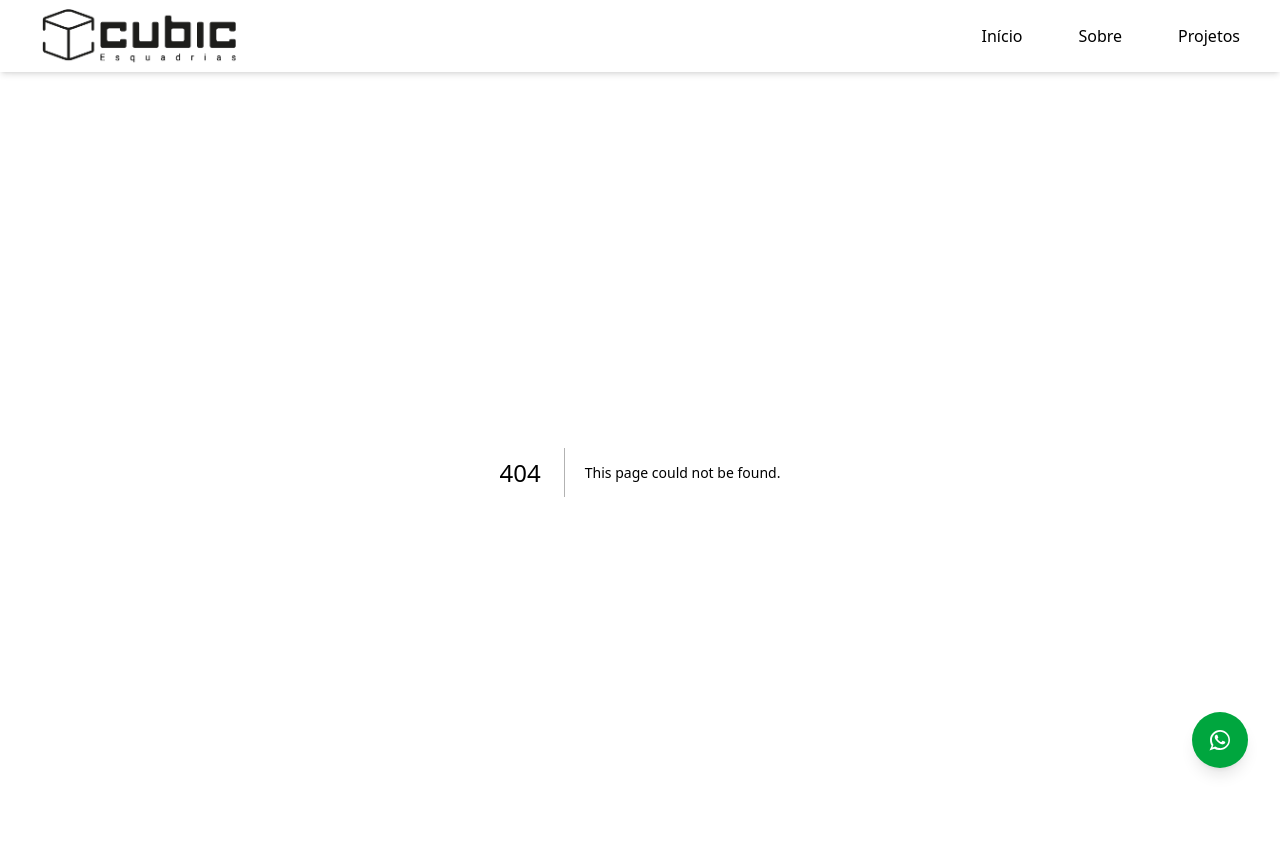
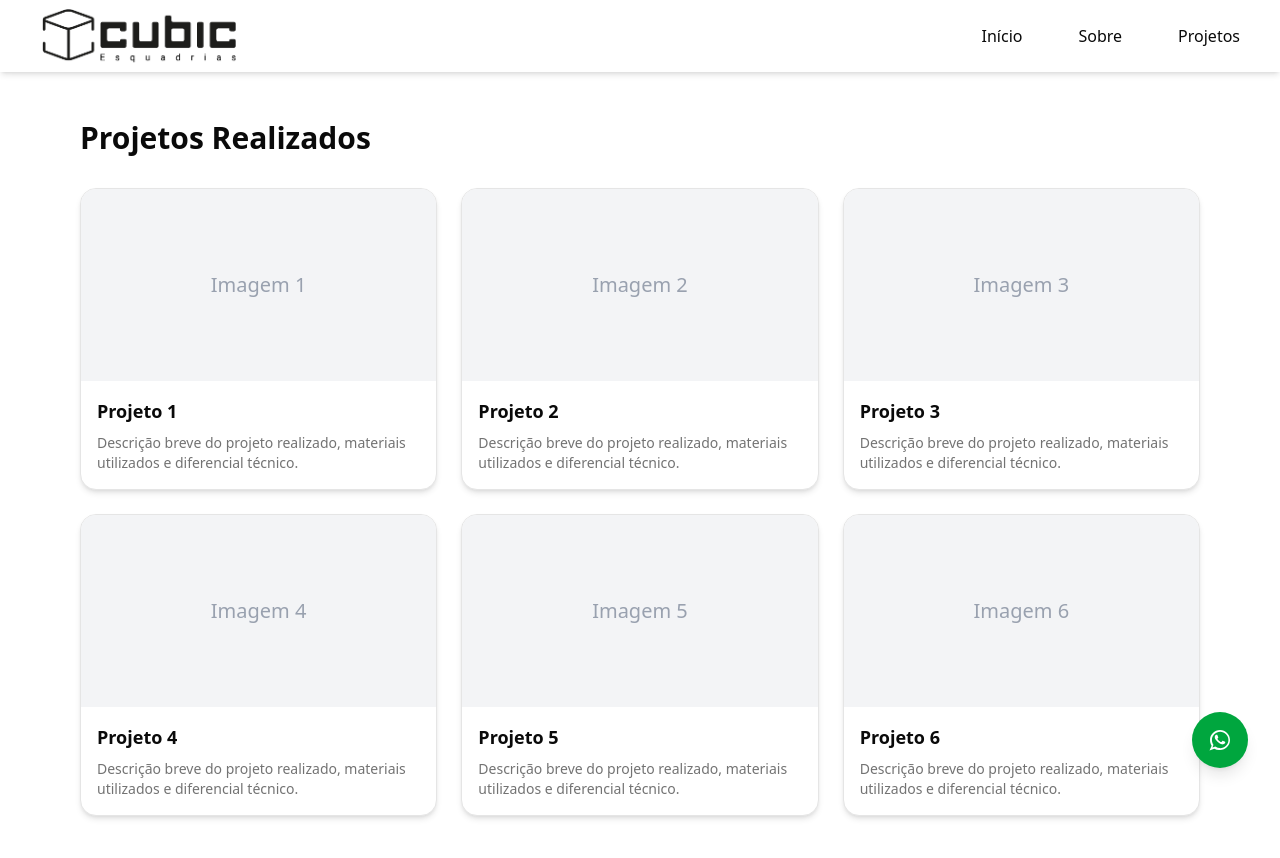
Before and after one commit to JesusVicken/cubicesquadrias, a Next.js app in the folder cubic-esquadrias/: page /projetos in a window 1280 px wide. Before the commit this address had no page. Shown: the top 858 px of the page. Built offline with nearby package versions, Linux system fonts and the light colour scheme.

Commit message:
feat: subi páginas de sobre e projetos

```diff
--- a/cubic-esquadrias/src/app/_components/contact.tsx
+++ b/cubic-esquadrias/src/app/_components/contact.tsx
@@ -81,7 +81,7 @@ export default function Contact() {
                     {/* Redes Sociais */}
                     <div data-aos="fade-up" data-aos-delay="200">
                         <h3 className="text-2xl font-semibold mb-4">Redes Sociais</h3>
-                        <p className="mb-4 text-gray-300">Siga a Cubic para ver nossos projetos e novidades:</p>
+                        <p className="mb-4 text-gray-300">Siga a Cubic para ver nossos projetos e novidades</p>
                         <div className="flex gap-4">
                             <a
                                 href="https://www.facebook.com/cubicesquadr"
@@ -118,8 +118,8 @@ export default function Contact() {
             {/* Mapa da Esplanada dos Ministérios */}
             <div className="w-full h-[300px] md:h-[400px] lg:h-[450px]">
                 <iframe
-                    title="Esplanada dos Ministérios, Brasília"
-                    src="https://www.google.com/maps/embed?pb=!1m18!1m12!1m3!1d3839.328389056057!2d-47.88278592433961!3d-15.793466184825492!2m3!1f0!2f0!3f0!3m2!1i1024!2i768!4f13.1!3m3!1m2!1s0x935a309ae2a9ae0f%3A0x3a9a6d4b4e21f6c4!2sEsplanada%20dos%20Minist%C3%A9rios%2C%20Bras%C3%ADlia%20-%20DF!5e0!3m2!1spt-BR!2sbr!4v1712345678901!5m2!1spt-BR!2sbr"
+                    title="Brasília, Distrito Federal"
+                    src="https://www.google.com/maps/embed?pb=!1m18!1m12!1m3!1d245795.716750481!2d-48.1419609!3d-15.7214313!2m3!1f0!2f0!3f0!3m2!1i1024!2i768!4f13.1!3m3!1m2!1s0x935a3d18d9b105ef%3A0x1c3ccb0d81a161b2!2zQnJhc8OtbGlhLCBERg!5e0!3m2!1spt-BR!2sbr!4v1712345678901!5m2!1spt-BR!2sbr"
                     width="100%"
                     height="100%"
                     loading="lazy"
--- /dev/null
+++ b/cubic-esquadrias/src/app/projetos/page.tsx
@@ -0,0 +1,25 @@
+export default function ProjetosPage() {
+    return (
+        <main className="max-w-6xl mx-auto px-4 py-12">
+            <h1 className="text-3xl font-bold mb-8">Projetos Realizados</h1>
+            <div className="grid grid-cols-1 sm:grid-cols-2 lg:grid-cols-3 gap-6">
+                {[1, 2, 3, 4, 5, 6].map((id) => (
+                    <div
+                        key={id}
+                        className="bg-white rounded-2xl shadow-md overflow-hidden border"
+                    >
+                        <div className="h-48 bg-gray-100 flex items-center justify-center text-gray-400 text-xl">
+                            Imagem {id}
+                        </div>
+                        <div className="p-4">
+                            <h2 className="font-semibold text-lg mb-2">Projeto {id}</h2>
+                            <p className="text-sm text-muted-foreground">
+                                Descrição breve do projeto realizado, materiais utilizados e diferencial técnico.
+                            </p>
+                        </div>
+                    </div>
+                ))}
+            </div>
+        </main>
+    )
+}
--- /dev/null
+++ b/cubic-esquadrias/src/app/sobre/page.tsx
@@ -0,0 +1,10 @@
+export default function SobrePage() {
+    return (
+        <main className="max-w-4xl mx-auto px-4 py-12">
+            <h1 className="text-3xl font-bold mb-4">Sobre a Cubic Esquadrias</h1>
+            <p className="text-lg text-muted-foreground">
+                Somos especialistas em esquadrias de alumínio e soluções modernas para obras residenciais e comerciais. Nossa missão é entregar qualidade, durabilidade e design.
+            </p>
+        </main>
+    )
+}
```
